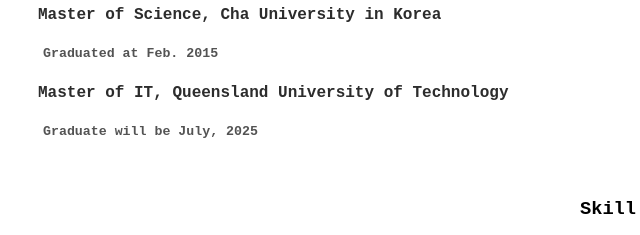
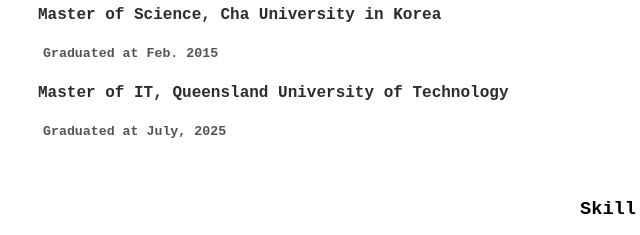
Before and after one commit to SuhyunSue/Portfolio_2, a plain HTML site: page index.html in a window 1280 px wide. Shown: the part 1680-1915 px from the top of the page, 42-682 px from the left. Drawn offline with Linux system fonts and the light colour scheme; no server answers.

Commit message:
Update index.html

```diff
--- a/index.html
+++ b/index.html
@@ -66,7 +66,7 @@
             <h4>Master of Science, Cha University in Korea</h4>
             <h5>Graduated at Feb. 2015</h5>
             <h4>Master of IT, Queensland University of Technology</h4>
-            <h5>Graduate will be July, 2025</h5><br>
+            <h5>Graduated at July, 2025</h5><br>
             <h3>Skill</h3>
             <div class="skills">
                 <div class = "skill-item">
```
